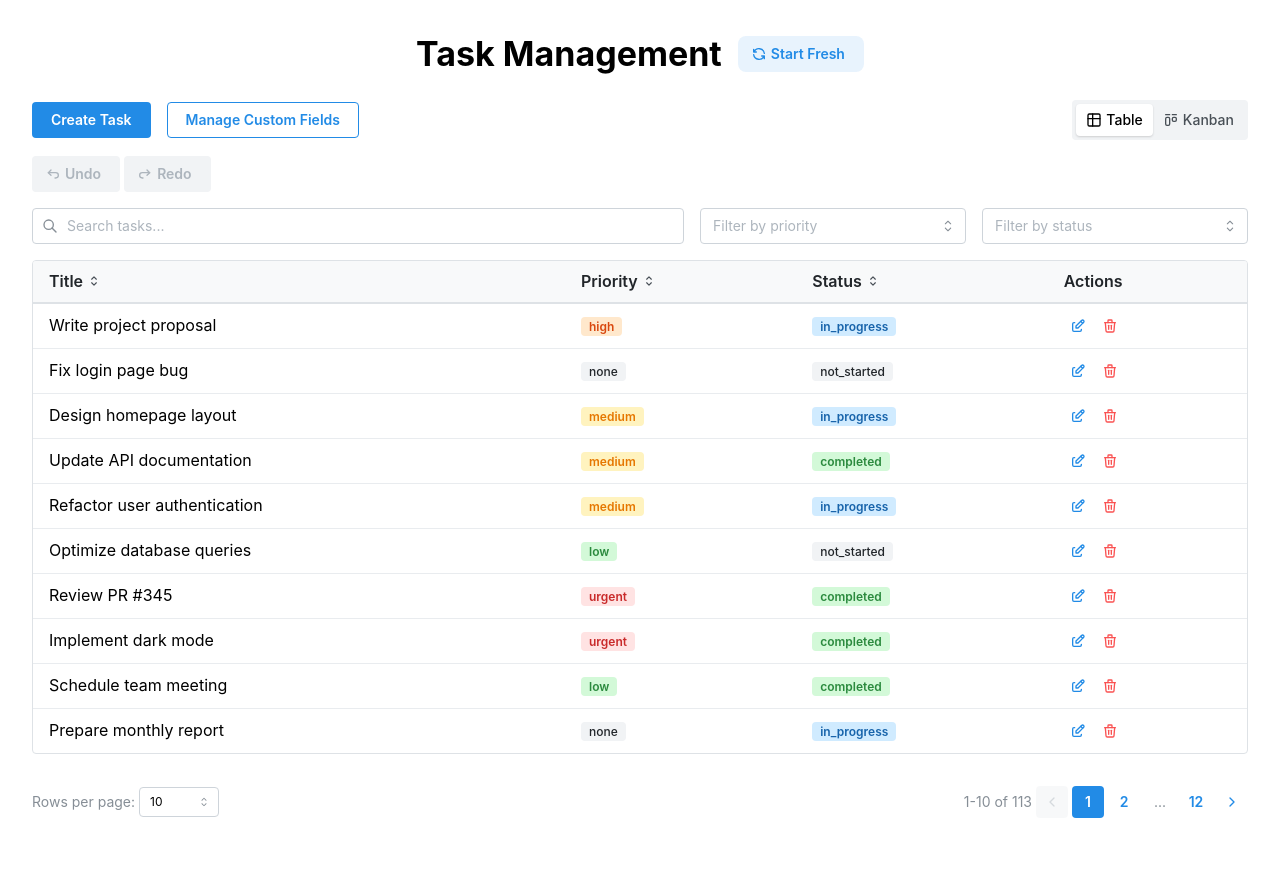
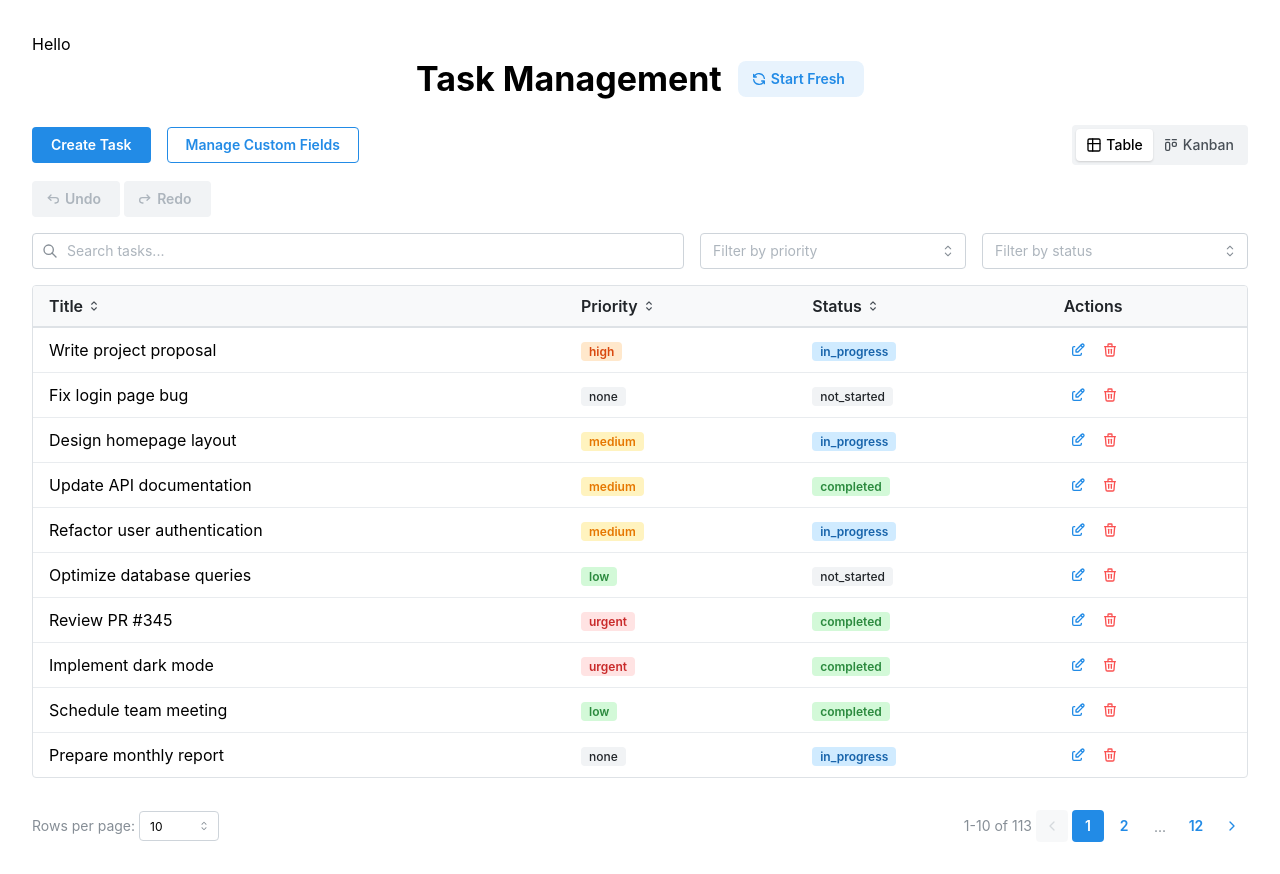
Before and after one commit to ujjwal502/task-management-app, a Next.js app: page / in a window 1280 px wide. Before the commit the page ends 850 px from the top, so only its background shows below. Built offline with nearby package versions, Linux system fonts and the light colour scheme.

Commit message:
adds a box

```diff
--- a/app/components/TaskManager/TaskManager.container.tsx
+++ b/app/components/TaskManager/TaskManager.container.tsx
@@ -48,6 +48,7 @@ export function TaskManagerContainer({
 
   return (
     <Box size="xl" p="xl" role="main" aria-label="Task Management Application">
+      <Box>Hello</Box>
       <Box ta="center" mb="lg">
         <Group justify="center" gap="md" role="banner">
           <Title order={1}>Task Management</Title>
```
